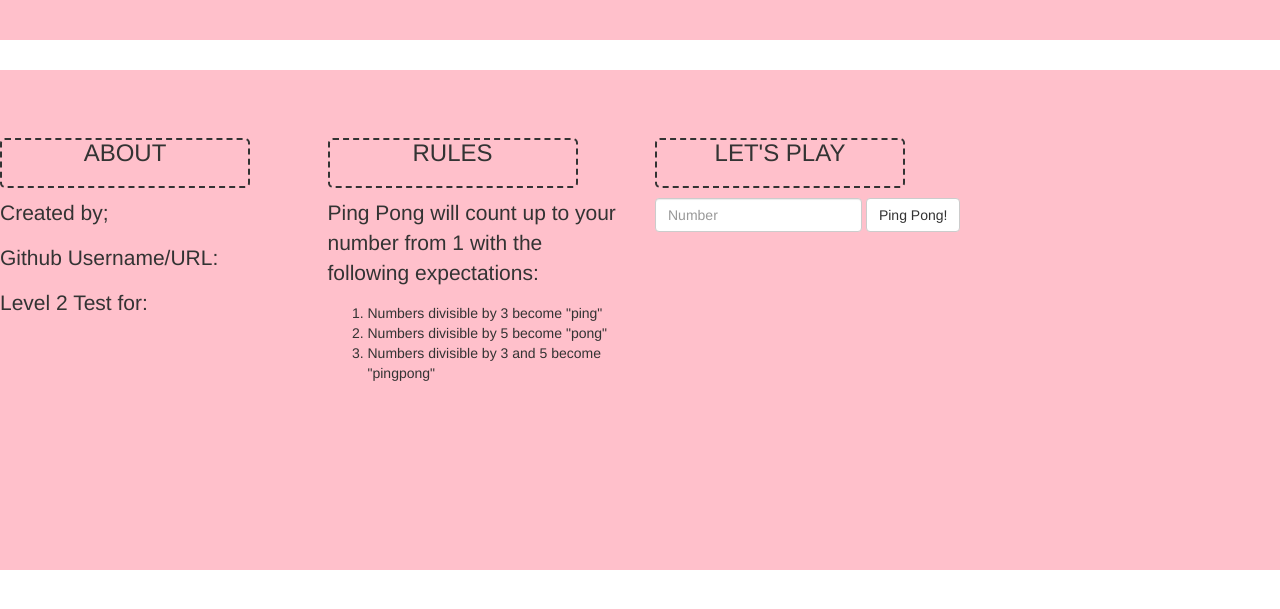
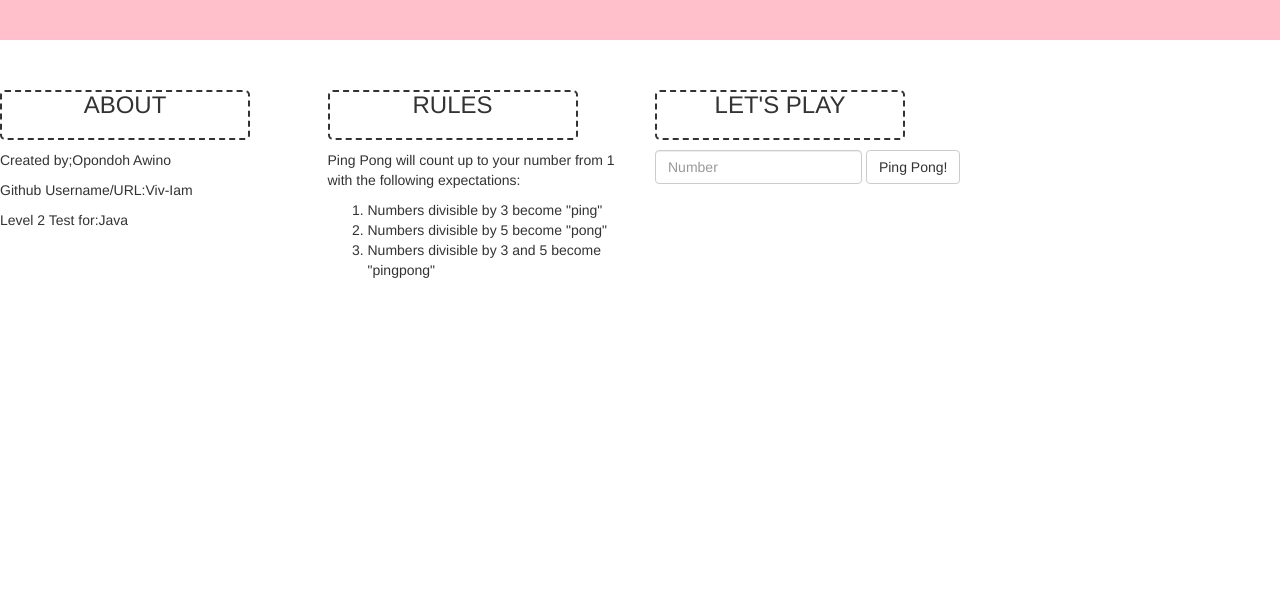
Before and after one commit to Viv-Iam/Pingpong.github.io, a plain HTML site: page index.html in a window 1280 px wide. Shown: the part 155-764 px from the top of the page. Drawn offline with Linux system fonts and the light colour scheme.

```diff
--- a/css/styles.css
+++ b/css/styles.css
@@ -6,13 +6,18 @@
   border-style: dashed;;;
   border-radius: 5px;
   width: 250px;
+  height: 50px;
   text-align: center;
-  height: 50px;
+}
+#play {
+  text-align: right;
 }
 
-#pipong {
+
+/*#pipong {
     float: left;
-}
+    margin-left: 100px;
+}*/
 
 .row {
 height: 500px;
@@ -21,6 +26,14 @@
 .jumbotron {
   background-color: pink;
 }
-.game {
-  float: right;
+
 }
+/*.game {
+  text-align: right;*/
+}
+/*li {
+  text-align: right;
+}
+#output {
+  text-align: right;
+}*/
--- a/index.html
+++ b/index.html
@@ -12,12 +12,12 @@
 <body>
     <div class="jumbotron">
         <h1>PING PONG</h1></div>
-    <div class="row jumbotron">
+    <div class="row">
         <div class="col-sm-3 about">
             <h3>ABOUT</h3>
-              <p>Created by;</p>
-              <p>Github Username/URL:</p>
-              <p>Level 2 Test for:</p>
+              <p>Created by;Opondoh Awino</p>
+              <p>Github Username/URL:Viv-Iam</p>
+              <p>Level 2 Test for:Java</p>
       </div>
       <div class="col-sm-3 rules">
     <h3>RULES</h3>
@@ -29,14 +29,15 @@
         </div>
         <div class="col-sm-6 game container">
 
-          <h3>LET'S PLAY</h3>
             <form class="form-inline">
+              <h3>LET'S PLAY</h3>
                 <div class="form-group">
                     <input type="number" class="form-control" placeholder="Number" id="input1">
                 </div>
                 <button type="submit" class="btn btn-default">Ping Pong!</button>
+
             </form>
-        </div>
+          </div>
 
         <div id="output">
             <ul id="list"></ul>
```
Also changed, not shown: 1 other file.
